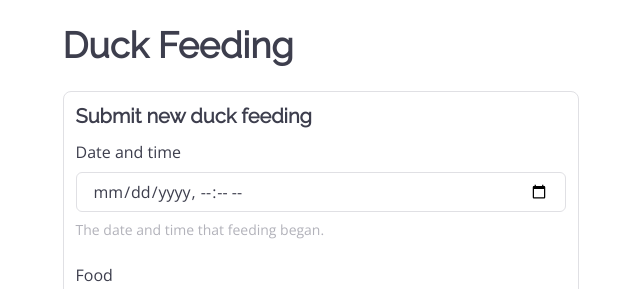
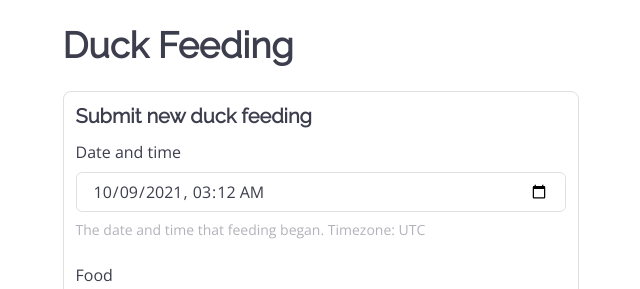
Before and after one commit to mbosecke/ducks, a React app in the folder ducks-frontend/: page /app/feeding in a window 1280 px wide. Shown: the top 289 px of the page, without its empty margins (319-959 px from the left). Built offline with nearby package versions, Linux system fonts and the light colour scheme.

Commit message:
Feeding time now defaults to the user's local time.

```diff
--- a/ducks-frontend/src/feeding/FeedingForm.js
+++ b/ducks-frontend/src/feeding/FeedingForm.js
@@ -14,6 +14,7 @@ import axios from "axios";
 import ValidationError from "../components/ValidationError";
 import useSuccessToast from "../components/useSuccessToast";
 import useErrorToast from "../components/useErrorToast";
+import {currentDateTimeLocal} from "../utils/dateUtils";
 
 export default function FeedingForm() {
 
@@ -34,6 +35,7 @@ export default function FeedingForm() {
             })
         });
 
+    const now = currentDateTimeLocal();
     const timezone = Intl.DateTimeFormat().resolvedOptions().timeZone;
 
     return (
@@ -43,9 +45,9 @@ export default function FeedingForm() {
 
                 <FormControl id="feedingTime">
                     <FormLabel htmlFor="feedingTime">Date and time</FormLabel>
-                    <Input placeholder="Date" type="datetime-local" {...register("feedingTime", {required: true})} />
+                    <Input placeholder="Date" type="datetime-local" defaultValue={now} {...register("feedingTime", {required: true})} />
                     {errors.feedingTime && <ValidationError/>}
-                    <FormHelperText>The date and time that feeding began.</FormHelperText>
+                    <FormHelperText>The date and time that feeding began. Timezone: {timezone}</FormHelperText>
                 </FormControl>
 
                 <input type="hidden" defaultValue={timezone} {...register("timezone")} />
--- /dev/null
+++ b/ducks-frontend/src/utils/dateUtils.js
@@ -0,0 +1,23 @@
+
+
+export function currentDateTimeLocal(){
+    const now = new Date();
+
+    // When we convert to an ISO string, it will automatically adjust the time
+    // to UTC which we DONT want (we want local time), therefore we counteract it by
+    // preemptively subtracting the offset.
+    now.setMinutes(now.getMinutes() - now.getTimezoneOffset());
+
+    // Convert to ISO string which adds the offset but since we already subtracted it,
+    // our time should be back to the local time.
+    let result = now.toISOString();
+
+    // Remove the "Z" letter at the end which normally represents that it's UTC,
+    // since it's not, it's local.
+    result = result.slice(0, -1);
+
+    // Remove the milliseconds since that's too granular for our purposes.
+    result = result.slice(0, -7);
+
+    return result;
+}
```
